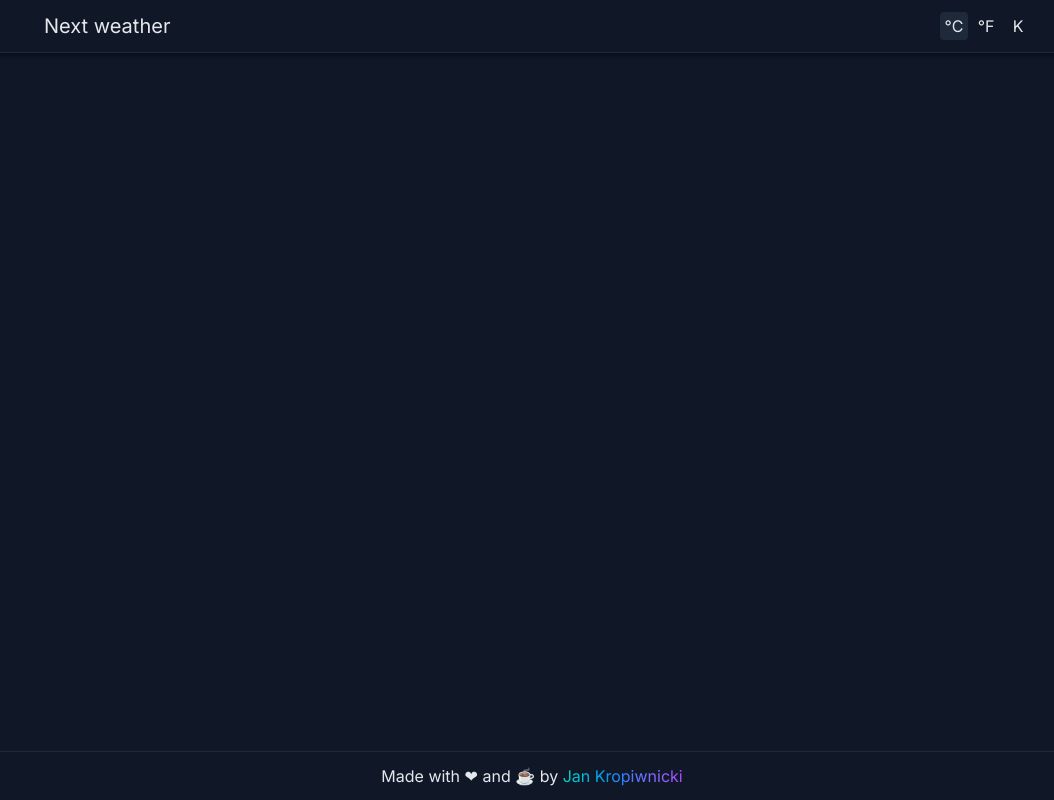
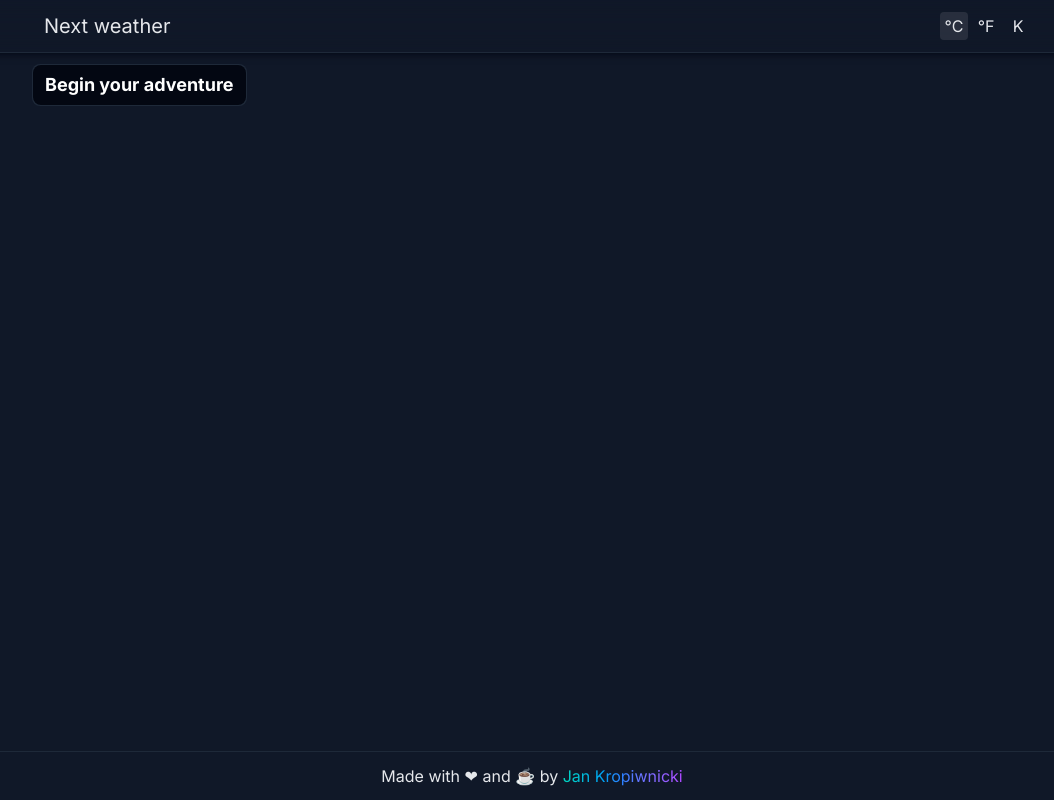
Before and after one commit to jankrop/next-weather, a Next.js app: page / in a window 1280 px wide. Shown: the whole page, without its empty margins (108-1162 px from the left). Built offline with nearby package versions, Linux system fonts and the light colour scheme.

Commit message:
Small adjustments

```diff
--- a/app/layout.tsx
+++ b/app/layout.tsx
@@ -22,7 +22,7 @@ export default function RootLayout({
         <html lang="en">
             <body className={inter.className + ' bg-gray-900 antialiased min-h-screen flex flex-col'}>
                 <Header />
-                <main className="flex-1 w-full max-w-[1000px] mx-auto">
+                <main className="flex-1 w-full max-w-[1000px] mx-auto pt-16">
                     {children}
                 </main>
                 <Footer />
--- a/app/page.tsx
+++ b/app/page.tsx
@@ -1,8 +1,7 @@
 import Button from "@/components/Button";
-import Header from "@/components/Header";
 
 export default function Page() {
     return (
-        <></>
+        <Button>Begin your adventure</Button>
     )
 }
--- a/components/Button.tsx
+++ b/components/Button.tsx
@@ -7,7 +7,7 @@ export default function Button({
 }) {
     return (
         <button className="
-            rounded-lg relative group bg-gray-800 cursor-pointers active:scale-95 transition-transform duration-200
+            rounded-lg relative group bg-gray-800 cursor-pointer active:scale-95 transition-transform duration-200
         ">
             <div className="
                 absolute -z-1 rounded-lg bg-gradient-to-r from-teal-400 via-blue-500 to-purple-500 w-full h-full
--- a/components/Header.tsx
+++ b/components/Header.tsx
@@ -7,7 +7,7 @@ export default function Header() {
     const [temperature, setTemperature] = useState('celsius');
 
     return (
-        <header className="bg-gray-900 text-gray-200 w-full border-b border-b-gray-800 shadow-md shadow-gray-950/50">
+        <header className="bg-gray-900/50 text-gray-200 w-full border-b border-b-gray-800 backdrop-blur-md shadow-md shadow-gray-950/50 fixed">
             <div className="w-full max-w-[1000px] mx-auto flex items-center">
                 <div className="text-xl p-3">
                     Next weather
--- a/components/Toggle.tsx
+++ b/components/Toggle.tsx
@@ -9,8 +9,8 @@ export default function Toggle({
         <button className={
             'cursor-pointer transition-colors duration-200 w-7 h-7 rounded flex items-center justify-center ' + (
                 isSelected ?
-                    'bg-gray-800' :
-                    'hover:bg-gray-800'
+                    'bg-white/10' :
+                    'hover:bg-white/10'
             )
         } onClick={onSelect}>{children}</button>
     )
```
